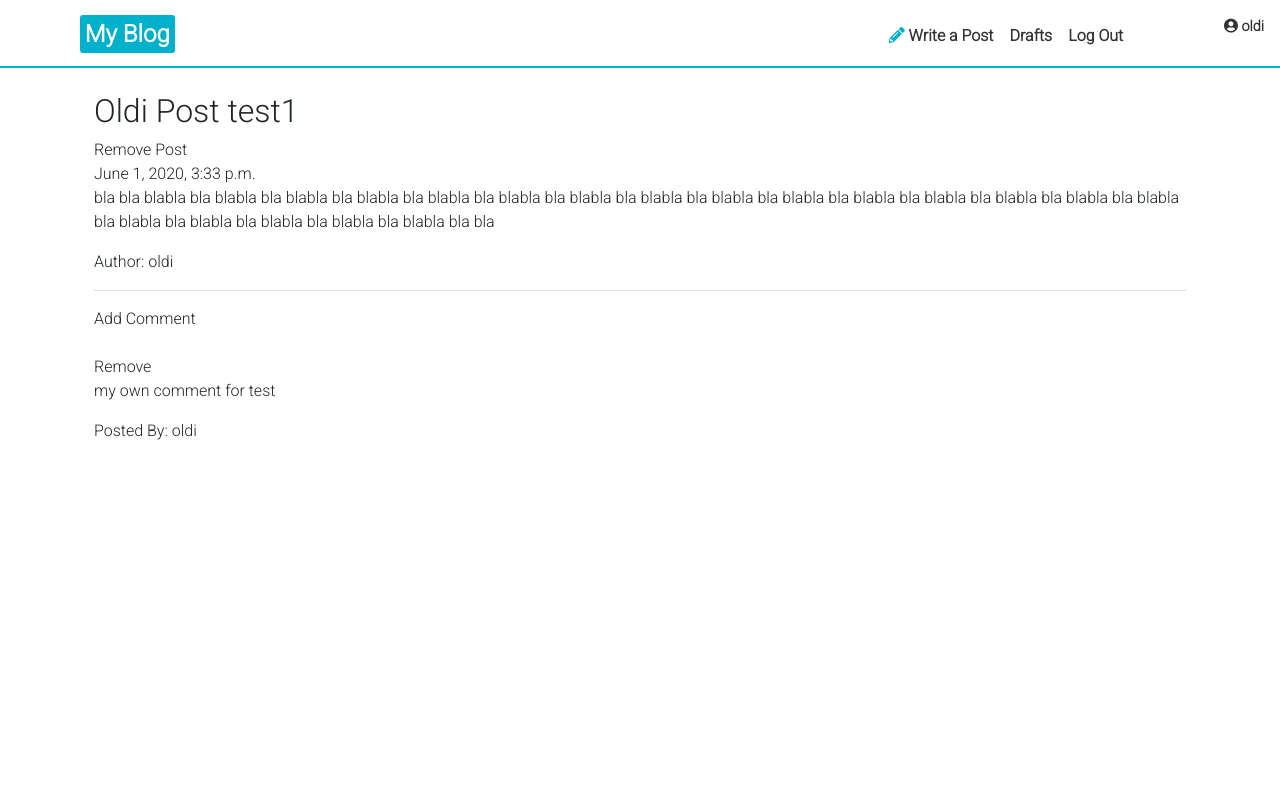
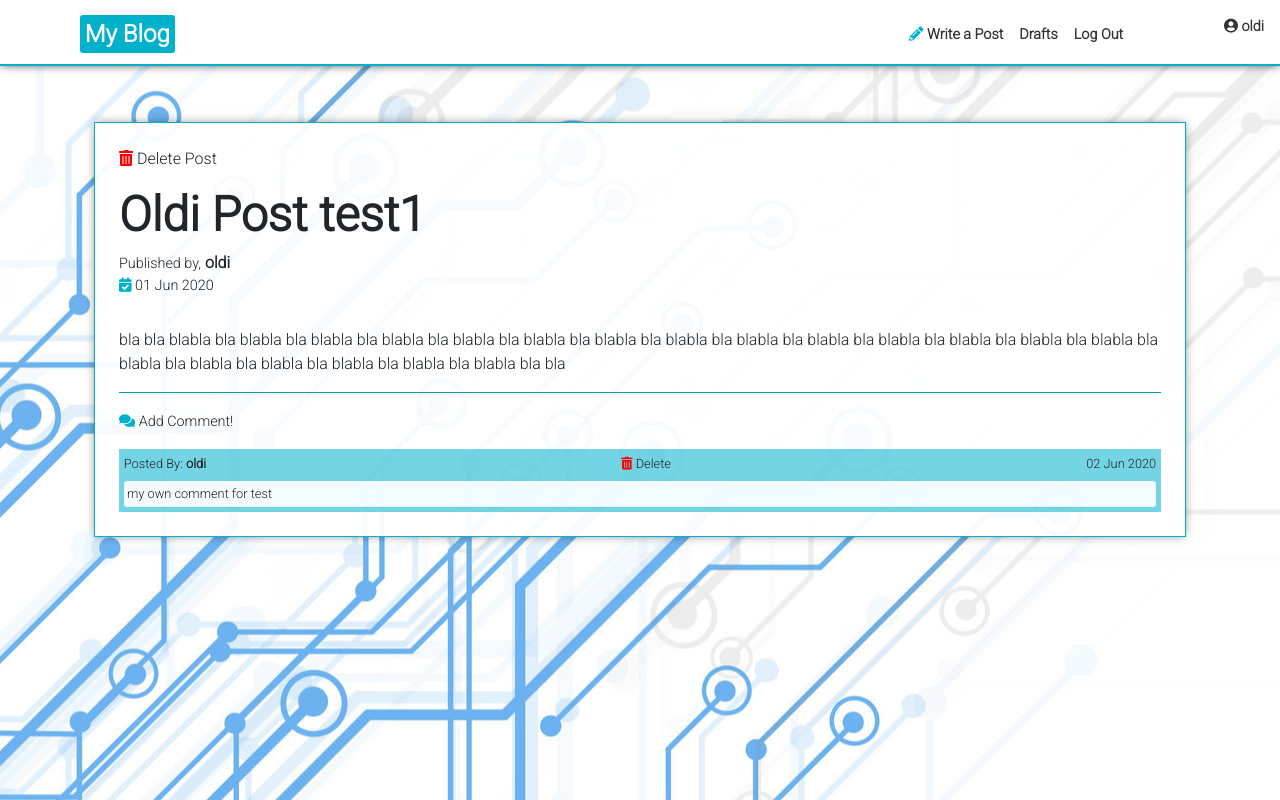
Before and after one commit to oldi92/django-blog, a Django app: page /post/9 in a window 1280 px wide. Run offline with Django 3.2, Linux system fonts and the light colour scheme; a user stored in the database is signed in; data comes from the database, SQL or seed files in the repository; both versions use the stored data as it was after the commit; some libraries are stand-ins or nearby versions.

Commit message:
2/6 (fixed some css and the comment django)

```diff
--- a/blog/static/css/blog.css
+++ b/blog/static/css/blog.css
@@ -1,11 +1,19 @@
 * {
   font-family: "Roboto", sans-serif;
+}
+body {
+  background-image: url("../images/background.jpg");
+  background-repeat: no-repeat;
+  background-attachment: fixed;
+  background-position: center;
 }
 nav {
   padding: 1rem 1rem 0rem 1rem;
   display: flex;
   flex-flow: row;
   color: #333333;
+  background-color: white;
+  box-shadow: 0px 0px 9px -1px rgba(0, 0, 0, 0.75);
   border-bottom: 2px solid #00b1cc;
 }
 a:hover {
@@ -41,7 +49,7 @@ nav ul {
   width: 40%;
 }
 nav ul li {
-  font-size: 1rem;
+  font-size: 0.9rem;
   font-weight: 600;
   float: right;
   margin-right: 1rem;
@@ -71,8 +79,6 @@ nav ul li:hover:after {
   color: #00b1cc;
 }
 .container {
-  /*background-color: rgba(0, 165, 190, 0.3);*/
-  /*border-radius: 5px;*/
   padding: 1.5rem;
 }
 .title-post-main {
@@ -82,15 +88,15 @@ nav ul li:hover:after {
 }
 
 .post {
-  background-color: rgb(0, 177, 204);
+  background-color: rgba(255, 255, 255, 0.9);
   box-shadow: 0px 0px 9px -1px rgba(0, 0, 0, 0.25);
   padding: 1.5rem;
   margin-bottom: 2rem;
   border-radius: 5px;
-  color: white;
+  border: 1px solid #00b1cc;
 }
 .post:hover {
-  box-shadow: 0px 0px 16px -1px rgba(0, 65, 190, 0.55);
+  box-shadow: 0px 0px 16px -1px rgba(0, 5, 190, 0.55);
   cursor: pointer;
 }
 .post h2::first-letter {
@@ -98,7 +104,6 @@ nav ul li:hover:after {
 }
 .post h2 {
   font-weight: 600;
-  color: rgb(63, 63, 63);
 }
 .post-author {
   font-size: 0.9rem;
@@ -119,3 +124,118 @@ nav ul li:hover:after {
   grid-column: 2;
   font-size: 0.8rem;
 }
+.container-detail {
+  border: 1px solid #00b1cc;
+  margin-top: 2rem;
+  box-shadow: 0px 0px 9px -1px rgba(0, 0, 0, 0.45);
+  background-color: rgba(255, 255, 255, 0.95);
+}
+.post-detail-title {
+  font-size: 3rem;
+  font-weight: 600;
+}
+.post-detail-remove {
+  padding-bottom: 0.5rem;
+}
+.post-detail-title::first-letter {
+  text-transform: uppercase;
+}
+.post-detail-author {
+  font-size: 0.9rem;
+}
+.post-detail-author span {
+  font-size: 1rem;
+  font-weight: 600;
+}
+.post-detail-publish {
+  font-size: 0.9rem;
+  margin-bottom: 2rem;
+}
+.post-detail-add-comment {
+  font-size: 0.9rem;
+}
+.post-detail-add-comment:hover {
+  text-decoration: underline;
+  color: #00b1cc;
+}
+.post-detail-comment {
+  background-color: rgba(0, 177, 204, 0.55);
+  padding: 0.3rem;
+  margin-top: 1rem;
+  font-size: 0.8rem;
+}
+.post-detail-comment-top {
+  display: grid;
+  padding-bottom: 0.5rem;
+}
+.post-detail-comment-author {
+  grid-column: 1;
+}
+.post-detail-comment-author span {
+  font-size: 0.9;
+  font-weight: 600;
+}
+.post-detail-comment-date {
+  grid-column: 3;
+  text-align: right;
+}
+.post-detail-comment-text {
+  background-color: rgba(255, 255, 255, 0.9);
+  border-radius: 3px;
+  padding: 0.2rem;
+}
+.post-detail-comment-remove {
+  grid-column: 2;
+  text-align: center;
+}
+.post-detail-comment-no-comment {
+  background-color: rgba(0, 177, 204, 0.55);
+  padding: 0.3rem;
+  margin-top: 1rem;
+  font-size: 0.9rem;
+}
+
+.container-comment-add {
+  background-color: rgba(255, 255, 255, 0.95);
+  border: 1px solid #00b1cc;
+  margin-top: 4rem;
+  text-align: center;
+}
+.comment-add-title {
+  font-size: 2.5rem;
+  font-weight: 600;
+}
+.container-comment-add form label {
+  display: none;
+}
+
+.container-comment-add form textarea:hover {
+  box-shadow: 0px 0px 10px 0px rgba(0, 175, 204, 0.75);
+}
+
+.container-comment-add form textarea:focus {
+  border: none;
+}
+
+.container-comment-add form button {
+  border: none;
+  background-color: #00b1cc;
+  color: white;
+  padding: 0.5rem;
+  border-radius: 5px;
+  font-weight: 600;
+}
+.container-comment-add form button:hover {
+  background-color: #007a8d;
+}
+.comment-add-cancel {
+  background-color: rgb(196, 0, 0);
+  padding: 0.7rem;
+  border-radius: 5px;
+  font-weight: 600;
+  margin-left: 6rem;
+}
+.comment-add-cancel:hover {
+  background-color: red;
+  cursor: pointer;
+}
--- a/blog/templates/blog/base.html
+++ b/blog/templates/blog/base.html
@@ -20,11 +20,13 @@
         <ul>
             {% if user.is_authenticated %}
             <li><a href="{% url 'logout' %}">Log Out</a></li>
+            {% if user.is_superuser %}
             <li><a href="{% url 'post_draft_list' %}">Drafts</a></li>
-            <li><a href="{% url 'post_new' %}"><i class="fas fa-pencil-alt"></i> Write a Post</a></li>
+            {% endif %}
             {% else %}
             <li><a href="{% url 'login' %}"> <i class="fas fa-sign-in-alt"></i> Login</a></li>
             {% endif %}
+            <li><a href="{% url 'post_new' %}"><i class="fas fa-pencil-alt"></i> Write a Post</a></li>
         </ul>
 
             {% if user.is_authenticated %}
--- a/blog/templates/blog/post_detail.html
+++ b/blog/templates/blog/post_detail.html
@@ -1,45 +1,49 @@
 {% extends 'blog/base.html' %}
 {% block body_block %}
-    <div>
-        <h2>{{post.title}}</h2>
+    <div class='container container-detail'>
         {% if user.is_superuser or user == post.author %}
-                <a href="{% url 'post_remove' pk=post.pk %}">Remove Post</a>
+            <div class='post-detail-remove'>
+                <a href="{% url 'post_remove' pk=post.pk %}"><i style='color:red'
+                       class="fas fa-trash-alt"></i> Delete Post</a>
+            </div>
             {% endif %}
+        <div class='post-detail-title'>{{post.title}}</div>
+        <div class='post-detail-author'>Published by,<span> {{post.author}}</span></div>
         {% if post.published_date %}
-         <div>{{post.published_date}}</div>
+         <div class='post-detail-publish'><i style='color:#00b1cc;' class="fas fa-calendar-check"></i> {{post.published_date|date:'d M Y'}}</div>
         {% else %}
             {% if user.is_superuser %}
-                <a href="{% url 'post_publish' pk=post.pk %}">Publish Post</a>
-                <a href="{% url 'post_remove' pk=post.pk %}">Remove Post</a>
+                <a class='post-detail-admin-publish' href="{% url 'post_publish' pk=post.pk %}">Publish Post</a>
+                <a class='post-detail-admin-remove' href="{% url 'post_remove' pk=post.pk %}">Remove Post</a>
             {% endif %}
         {% endif %}
 
-        <p>{{post.text|safe|linebreaksbr}}</p>
-        <p>Author: {{post.author}}</p>
+        <p class='post-detail-text'>{{post.text|safe|linebreaksbr}}</p>
 
-        <hr>
+        <hr style='background-color:#00b1cc'>
 
         {% if  user.is_authenticated  %}
-            <a href="{% url 'add_comments_to_post' pk=post.pk %}">Add Comment</a>
+            <a class='post-detail-add-comment' href="{% url 'add_comments_to_post' pk=post.pk %}"><i style='color:#00b1cc;' class="fas fa-comments"></i>   Add Comment!</a>
         {% endif %}
 
-        <div>
             {% for comment in post.comments.all %}
-            <br>
-                {{comment.created_date}}
+                <div class='post-detail-comment'>
+                <div class='post-detail-comment-top'>
+                    <div class='post-detail-comment-author'>Posted By: <span>{{comment.author}}</span></div>
+                    {% if  user == comment.author or user.is_superuser  %}
+                        <div class='post-detail-comment-remove'>
+                       <a href="{% url 'comment_remove' pk=comment.pk %}"><i style='color:red'
+                       class="fas fa-trash-alt"></i> Delete</a>
+                        </div>
+                    {% endif %}
+                    <div class='post-detail-comment-date'>{{comment.create_date|date:'d M Y'}}</div>
+                </div>
 
-
-                    {% if  user == comment.author  %}
-                       <a href="{% url 'comment_remove' pk=comment.pk %}">Remove</a>
-                    {% endif %}
-
-                <p>{{comment.text|safe|linebreaksbr}}</p>
-                <p>Posted By: {{comment.author}}</p>
+                <div class='post-detail-comment-text'>{{comment.text|safe|linebreaksbr}}</div>
 
                 {% empty %}
-                <p>There are no comments yet!</p>
-
+                <div class='post-detail-comment-no-comment'>There are no comments yet!</div >
+                </div>
             {% endfor %}
-        </div>
     </div>
 {% endblock  %}
--- a/blog/urls.py
+++ b/blog/urls.py
@@ -10,7 +10,6 @@ urlpatterns = [
     path('post/<int:pk>/edit', views.PostUpdateView.as_view(), name='post_edit'),
     path('drafts/', views.draftListView, name='post_draft_list'),
     path('post/<int:pk>/comment', views.add_comments_to_post, name='add_comments_to_post'),
-    #path('comment/<int:pk>/approve', views.comment_approve, name='comment_approve'),
     path('comment/<int:pk>/remove', views.comment_remove, name='comment_remove'),
     path('post/<int:pk>/publish', views.post_publish, name='post_publish')
 ]
--- a/blog/views.py
+++ b/blog/views.py
@@ -17,7 +17,7 @@ class PostListView(ListView):
 class PostDetailView(DetailView):
     model = Post
 
-@login_required(login_url='account/login')
+@login_required(login_url='login')
 def createPostView(request):
     if request.method == 'POST':
         form = PostForm(request.POST)
@@ -75,15 +75,9 @@ def add_comments_to_post(request,pk):
                 return redirect('post_detail', pk=post.pk)
         else:
             form=CommentForm()
-        return render(request,'blog/comment_form.html',{'form': form})
+        return render(request,'blog/comment_form.html',{'form': form, 'pk':pk})
     else:
         return redirect('post_list')
-
-#@login_required
-#def comment_approve(request, pk):
-#    comment = get_object_or_404(Comment, pk=pk)
-#    comment.approve()
-#    return redirect('post_detail', pk=comment.post.pk)
 
 @login_required
 def comment_remove(request,pk):
--- a/mysite/urls.py
+++ b/mysite/urls.py
@@ -22,6 +22,7 @@ urlpatterns = [
     path('admin/', admin.site.urls),
     path('',include('blog.urls')),
     path('account/login',views.LoginView.as_view(), name='login'),
+    #path(r'^account/login$',views.LoginView.as_view(), name='login'),
     path('account/logout',views.LogoutView.as_view(), name='logout'),
     path('account/register',register, name='register'),
 ]
```
Also changed, not shown: blog/templates/blog/comment_form.html (+10 -6 lines), blog/templates/blog/post_list.html (+4 -5 lines), blog/static/images/background.jpg (added), db.sqlite3.
